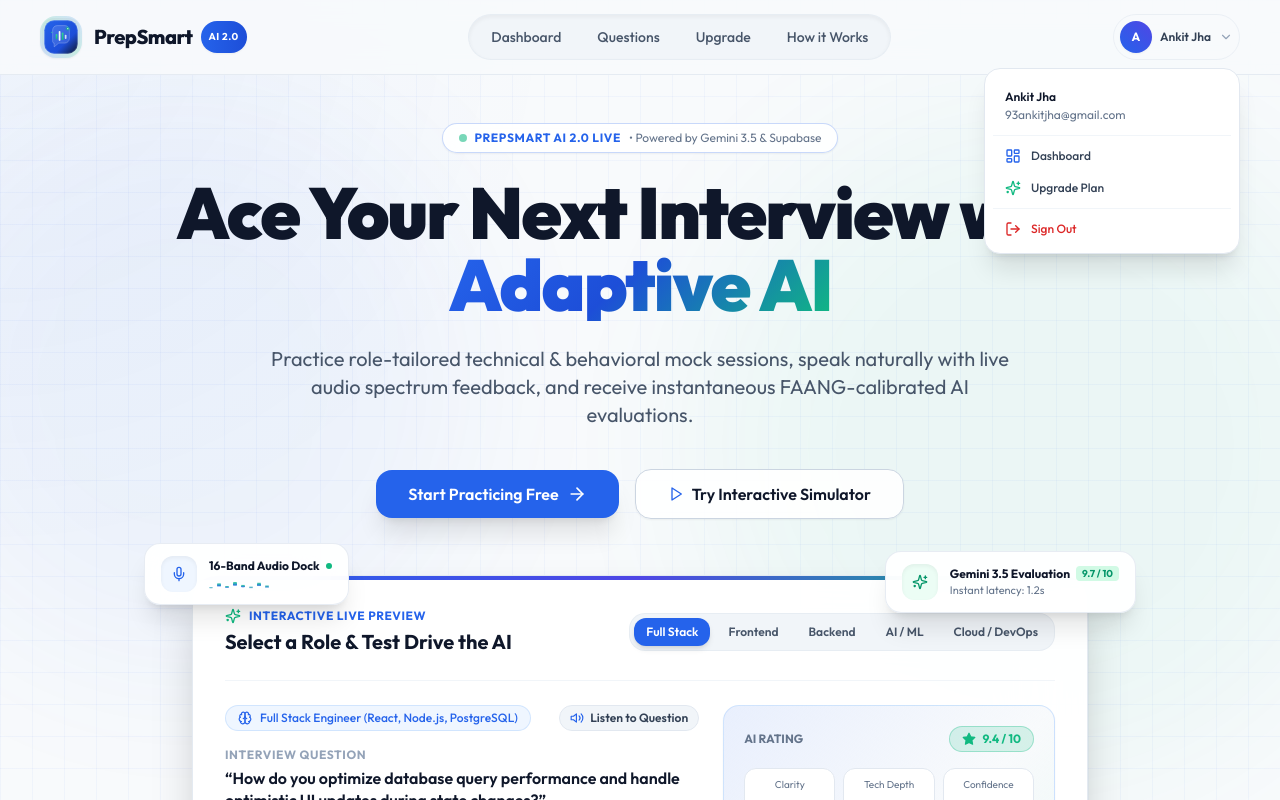
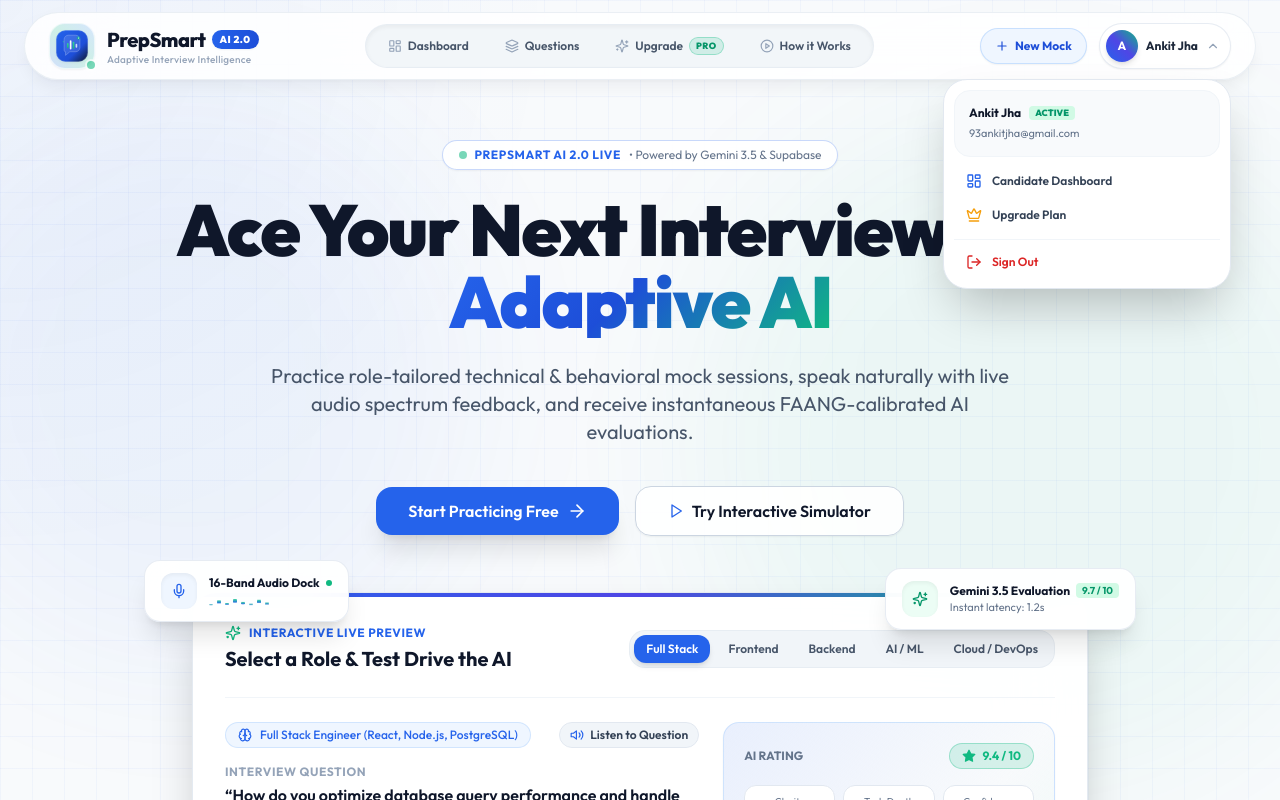
Before and after one commit to ankitjha93/PrepSmart-AI-2.0, a Next.js app: page / in a window 1280 px wide. Both pictures are taken after a click on the button "User profile menu". Shown: the top 800 px of the page. Built offline with nearby package versions, Linux system fonts and the light colour scheme.

Commit message:
feat: enhance navbar with floating glass island design, micro-icons, quick action button, and mobile drawer

```diff
--- a/app/dashboard/_components/Header.jsx
+++ b/app/dashboard/_components/Header.jsx
@@ -1,26 +1,58 @@
-"use client"
-import Image from 'next/image'
-import Link from 'next/link'
-import { usePathname } from 'next/navigation'
-import React, { useRef, useState, useEffect } from 'react'
-import gsap from 'gsap'
-import { useGSAP } from '@gsap/react'
-import { useAuth } from '@/context/AuthContext'
-import { LogOut, User, Sparkles, ChevronDown, LayoutDashboard } from 'lucide-react'
+"use client";
+
+import Image from 'next/image';
+import Link from 'next/link';
+import { usePathname } from 'next/navigation';
+import React, { useRef, useState, useEffect } from 'react';
+import gsap from 'gsap';
+import { useGSAP } from '@gsap/react';
+import { useAuth } from '@/context/AuthContext';
+import {
+  LogOut,
+  Sparkles,
+  ChevronDown,
+  LayoutDashboard,
+  Layers,
+  PlayCircle,
+  Menu,
+  X,
+  ArrowRight,
+  Plus,
+  ShieldCheck,
+  CheckCircle2,
+  Crown
+} from 'lucide-react';
+import { Button } from '@/components/ui/button';
 
 function Header() {
   const path = usePathname();
   const headerRef = useRef(null);
-    const { user, signOut, loading } = useAuth();
+  const { user, signOut } = useAuth();
   const [dropdownOpen, setDropdownOpen] = useState(false);
+  const [mobileMenuOpen, setMobileMenuOpen] = useState(false);
+  const [isScrolled, setIsScrolled] = useState(false);
   const dropdownRef = useRef(null);
 
+  // Animate Header entry on mount
   useGSAP(() => {
     const tl = gsap.timeline({ defaults: { ease: "power3.out" } });
-        tl.from(".nav-logo", { y: -25, opacity: 0, duration: 0.7 })
-          .from(".nav-item", { y: -20, opacity: 0, stagger: 0.08, duration: 0.5 }, "-=0.4")
-          .from(".nav-user", { scale: 0.8, opacity: 0, duration: 0.5 }, "-=0.3");
+    tl.from(".nav-brand", { y: -20, opacity: 0, duration: 0.6 })
+      .from(".nav-pill-item", { y: -15, opacity: 0, stagger: 0.06, duration: 0.5 }, "-=0.3")
+      .from(".nav-action", { scale: 0.85, opacity: 0, duration: 0.5 }, "-=0.2");
   }, { scope: headerRef });
+
+  // Scroll detection to adjust glassmorphism intensity
+  useEffect(() => {
+    const handleScroll = () => {
+      if (window.scrollY > 20) {
+        setIsScrolled(true);
+      } else {
+        setIsScrolled(false);
+      }
+    };
+    window.addEventListener('scroll', handleScroll);
+    return () => window.removeEventListener('scroll', handleScroll);
+  }, []);
 
   // Close dropdown on outside click
   useEffect(() => {
@@ -33,52 +65,97 @@ function Header() {
     return () => document.removeEventListener('mousedown', handleClickOutside);
   }, []);
 
+  // Close mobile menu on route change
+  useEffect(() => {
+    setMobileMenuOpen(false);
+  }, [path]);
+
   const userInitial = user?.fullName?.[0] || user?.email?.[0]?.toUpperCase() || 'U';
 
+  const navLinks = [
+    { name: 'Dashboard', href: '/dashboard', icon: LayoutDashboard },
+    { name: 'Questions', href: '/dashboard/questions', icon: Layers },
+    { name: 'Upgrade', href: '/dashboard/upgrade', icon: Sparkles, badge: 'PRO' },
+    { name: 'How it Works', href: '/#how-it-works', icon: PlayCircle }
+  ];
+
   return (
-        <header ref={headerRef} className='sticky top-0 z-50 backdrop-blur-md bg-[#F8FAFC]/90 dark:bg-[#0F172A]/90 border-b border-slate-200/80 dark:border-slate-800/80 transition-all'>
-            <div className='flex p-3.5 px-6 md:px-10 items-center justify-between max-w-7xl mx-auto'>
-                {/* Brand Logo & Title */}
-                <Link href="/" className='nav-logo flex items-center gap-3 group cursor-pointer'>
-                    <div className='p-0.5 rounded-2xl bg-gradient-to-tr from-blue-600/20 via-emerald-500/20 to-blue-500/20 group-hover:scale-105 transition-all duration-300 shadow-sm'>
+    <header
+      ref={headerRef}
+      className={`sticky top-0 z-50 w-full px-3 sm:px-6 transition-all duration-300 ${
+        isScrolled ? 'pt-2 pb-2' : 'pt-3 pb-3'
+      }`}
+    >
+      <div
+        className={`max-w-7xl mx-auto rounded-2xl md:rounded-full backdrop-blur-2xl transition-all duration-300 border px-4 sm:px-6 py-2.5 flex items-center justify-between ${
+          isScrolled
+            ? 'bg-white/95 dark:bg-[#0F172A]/95 border-slate-200/90 dark:border-slate-800 shadow-xl shadow-blue-500/5'
+            : 'bg-white/85 dark:bg-[#0F172A]/85 border-slate-200/70 dark:border-slate-800/80 shadow-lg shadow-slate-900/5'
+        }`}
+      >
+        {/* =================================================================== */}
+        {/* BRAND LOGO & SYSTEM STATUS                                         */}
+        {/* =================================================================== */}
+        <Link href="/" className="nav-brand flex items-center gap-3 group cursor-pointer shrink-0">
+          <div className="relative">
+            <div className="p-1 rounded-2xl bg-gradient-to-tr from-blue-600/20 via-emerald-500/20 to-blue-500/20 group-hover:scale-105 transition-all duration-300 shadow-sm border border-white/60 dark:border-slate-700">
               <Image
-                            src={'/logo.svg'}
-                            width={38}
-                            height={38}
-                            alt='PrepSmart AI Logo'
+                src="/logo.svg"
+                width={36}
+                height={36}
+                alt="PrepSmart AI Logo"
                 priority
-                            className='rounded-xl shadow-inner'
+                className="rounded-xl drop-shadow-sm"
               />
             </div>
-                    <span className='font-extrabold text-xl tracking-tight text-[#0F172A] dark:text-white flex items-center gap-2'>
+            {/* Pulsing online status indicator */}
+            <span className="absolute -bottom-0.5 -right-0.5 w-3 h-3 bg-emerald-500 border-2 border-white dark:border-slate-900 rounded-full animate-pulse" />
+          </div>
+
+          <div className="flex flex-col">
+            <div className="flex items-center gap-1.5">
+              <span className="font-extrabold text-xl tracking-tight text-[#0F172A] dark:text-white">
                 PrepSmart
-                        <span className='text-[10px] font-bold uppercase tracking-wider text-white bg-gradient-to-r from-[#2563EB] to-[#1D4ED8] px-2 py-0.5 rounded-full shadow-sm'>
+              </span>
+              <span className="text-[10px] font-black uppercase tracking-wider text-white bg-gradient-to-r from-[#2563EB] to-[#1D4ED8] px-2 py-0.5 rounded-full shadow-sm">
                 AI 2.0
               </span>
+            </div>
+            <span className="text-[10px] font-medium text-slate-400 dark:text-slate-500 hidden sm:block tracking-wide -mt-0.5">
+              Adaptive Interview Intelligence
             </span>
+          </div>
         </Link>
 
-                {/* Navigation Links with animated indicators */}
-                <nav>
-                    <ul className='hidden md:flex items-center gap-1 bg-slate-100/90 dark:bg-slate-800/70 p-1.5 rounded-full border border-slate-200/60 dark:border-slate-700/60 shadow-inner'>
-                        {[
-                            { name: 'Dashboard', href: '/dashboard' },
-                            { name: 'Questions', href: '/dashboard/questions' },
-                            { name: 'Upgrade', href: '/dashboard/upgrade' },
-                            { name: 'How it Works', href: '/#how-it-works' }
-                        ].map((item) => {
+        {/* =================================================================== */}
+        {/* CENTER NAVIGATION PILL (Desktop)                                  */}
+        {/* =================================================================== */}
+        <nav className="hidden lg:flex items-center">
+          <ul className="flex items-center gap-1 bg-slate-100/90 dark:bg-slate-800/80 p-1.5 rounded-full border border-slate-200/60 dark:border-slate-700/60 shadow-inner">
+            {navLinks.map((item) => {
               const isActive = path === item.href;
+              const Icon = item.icon;
               return (
-                                <li key={item.name} className='nav-item'>
+                <li key={item.name} className="nav-pill-item">
                   <Link
                     href={item.href}
-                                        className={`relative px-4 py-1.5 rounded-full text-sm font-medium transition-all duration-300 block ${
+                    className={`relative px-4 py-1.5 rounded-full text-xs font-semibold transition-all duration-200 flex items-center gap-1.5 ${
                       isActive
-                                                ? 'text-white bg-[#2563EB] shadow-sm'
-                                                : 'text-slate-600 dark:text-slate-300 hover:text-[#2563EB] hover:bg-white/70 dark:hover:bg-slate-700/60'
+                        ? 'text-white bg-[#2563EB] shadow-md shadow-blue-500/25'
+                        : 'text-slate-600 dark:text-slate-300 hover:text-[#2563EB] hover:bg-white/80 dark:hover:bg-slate-700/70'
                     }`}
                   >
-                                        {item.name}
+                    <Icon className={`w-3.5 h-3.5 ${isActive ? 'text-white' : 'text-slate-400'}`} />
+                    <span>{item.name}</span>
+                    {item.badge && (
+                      <span className={`text-[9px] font-black px-1.5 py-0.2 rounded-full uppercase tracking-wider ${
+                        isActive
+                          ? 'bg-white text-blue-600'
+                          : 'bg-emerald-500/15 text-emerald-600 dark:text-emerald-400 border border-emerald-500/30'
+                      }`}>
+                        {item.badge}
+                      </span>
+                    )}
                   </Link>
                 </li>
               );
@@ -86,90 +163,206 @@ function Header() {
           </ul>
         </nav>
 
-                {/* User Profile & Action with Supabase Auth */}
-                <div className='nav-user flex items-center gap-3' ref={dropdownRef}>
+        {/* =================================================================== */}
+        {/* RIGHT ACTION BUTTONS & USER PROFILE                                 */}
+        {/* =================================================================== */}
+        <div className="nav-action flex items-center gap-2.5" ref={dropdownRef}>
           {user ? (
+            <div className="flex items-center gap-2 sm:gap-3">
+              {/* Quick "+ New Mock" shortcut */}
+              <Link href="/dashboard" className="hidden sm:inline-flex">
+                <Button
+                  size="sm"
+                  className="rounded-full px-3.5 py-1.5 text-xs font-bold bg-blue-50 hover:bg-blue-100 text-blue-700 dark:bg-blue-950/60 dark:text-blue-300 dark:hover:bg-blue-900/60 border border-blue-200/80 dark:border-blue-800 shadow-sm transition flex items-center gap-1.5"
+                >
+                  <Plus className="w-3.5 h-3.5" />
+                  <span>New Mock</span>
+                </Button>
+              </Link>
+
+              {/* User Avatar & Dropdown Trigger */}
               <div className="relative">
                 <button
                   onClick={() => setDropdownOpen(!dropdownOpen)}
-                                className="flex items-center gap-2 p-1.5 rounded-full hover:bg-slate-100 dark:hover:bg-slate-800 transition border border-slate-200/60 dark:border-slate-700/60"
+                  className="flex items-center gap-2 p-1.5 pr-2.5 rounded-full hover:bg-slate-100 dark:hover:bg-slate-800 transition border border-slate-200/80 dark:border-slate-700/80 shadow-sm bg-white dark:bg-slate-900 group"
                   aria-label="User profile menu"
                 >
-                                <div className="w-8 h-8 rounded-full bg-gradient-to-tr from-blue-600 to-indigo-600 text-white font-bold flex items-center justify-center text-xs shadow-sm">
+                  <div className="w-8 h-8 rounded-full bg-gradient-to-tr from-blue-600 via-indigo-600 to-emerald-500 text-white font-bold flex items-center justify-center text-xs shadow-md group-hover:scale-105 transition-transform">
                     {userInitial}
                   </div>
-                                <span className="hidden sm:inline text-xs font-semibold text-slate-700 dark:text-slate-200 max-w-[120px] truncate">
+                  <span className="hidden md:inline text-xs font-bold text-slate-800 dark:text-slate-200 max-w-[110px] truncate">
                     {user.fullName || user.email}
                   </span>
-                                <ChevronDown className="w-3.5 h-3.5 text-slate-400" />
+                  <ChevronDown className={`w-3.5 h-3.5 text-slate-400 transition-transform duration-200 ${dropdownOpen ? 'rotate-180' : ''}`} />
                 </button>
 
-                            {/* Dropdown Menu */}
+                {/* Dropdown Menu Modal */}
                 {dropdownOpen && (
-                                <div className="absolute right-0 mt-2 w-64 bg-white dark:bg-slate-900 border border-slate-200 dark:border-slate-800 rounded-2xl shadow-xl p-2 z-50 animate-in fade-in slide-in-from-top-2 duration-150">
-                                    <div className="p-3 border-b border-slate-100 dark:border-slate-800">
-                                        <p className="text-xs font-semibold text-slate-900 dark:text-white truncate">
+                  <div className="absolute right-0 mt-2.5 w-72 bg-white dark:bg-slate-900 border border-slate-200 dark:border-slate-800 rounded-3xl shadow-2xl p-2.5 z-50 animate-in fade-in slide-in-from-top-2 duration-150">
+                    <div className="p-3.5 bg-slate-50 dark:bg-slate-800/60 rounded-2xl border border-slate-100 dark:border-slate-800/80 mb-1">
+                      <div className="flex items-center gap-2 mb-1">
+                        <span className="text-xs font-bold text-slate-900 dark:text-white truncate">
                           {user.fullName || 'Candidate'}
-                                        </p>
-                                        <p className="text-xs text-slate-500 truncate mt-0.5">
+                        </span>
+                        <span className="text-[9px] font-black uppercase px-1.5 py-0.2 bg-emerald-100 dark:bg-emerald-950 text-emerald-600 rounded">
+                          Active
+                        </span>
+                      </div>
+                      <p className="text-[11px] text-slate-500 truncate">
                         {user.email}
                       </p>
                     </div>
 
-                                    <div className="py-1">
+                    <div className="py-1 space-y-0.5">
                       <Link
                         href="/dashboard"
                         onClick={() => setDropdownOpen(false)}
-                                            className="flex items-center gap-2.5 px-3 py-2 text-xs font-medium text-slate-700 dark:text-slate-200 hover:bg-slate-50 dark:hover:bg-slate-800 rounded-xl transition"
+                        className="flex items-center gap-2.5 px-3 py-2 text-xs font-semibold text-slate-700 dark:text-slate-200 hover:bg-slate-50 dark:hover:bg-slate-800 rounded-xl transition"
                       >
                         <LayoutDashboard className="w-4 h-4 text-blue-600" />
-                                            Dashboard
+                        <span>Candidate Dashboard</span>
                       </Link>
                       <Link
                         href="/dashboard/upgrade"
                         onClick={() => setDropdownOpen(false)}
-                                            className="flex items-center gap-2.5 px-3 py-2 text-xs font-medium text-slate-700 dark:text-slate-200 hover:bg-slate-50 dark:hover:bg-slate-800 rounded-xl transition"
+                        className="flex items-center gap-2.5 px-3 py-2 text-xs font-semibold text-slate-700 dark:text-slate-200 hover:bg-slate-50 dark:hover:bg-slate-800 rounded-xl transition"
                       >
-                                            <Sparkles className="w-4 h-4 text-emerald-500" />
-                                            Upgrade Plan
+                        <Crown className="w-4 h-4 text-amber-500" />
+                        <span>Upgrade Plan</span>
                       </Link>
                     </div>
 
-                                    <div className="pt-1 border-t border-slate-100 dark:border-slate-800">
+                    <div className="pt-1.5 border-t border-slate-100 dark:border-slate-800 mt-1">
                       <button
                         onClick={() => {
                           setDropdownOpen(false);
                           signOut();
                         }}
-                                            className="w-full flex items-center gap-2.5 px-3 py-2 text-xs font-medium text-red-600 hover:bg-red-50 dark:hover:bg-red-950/30 rounded-xl transition"
+                        className="w-full flex items-center gap-2.5 px-3 py-2 text-xs font-semibold text-red-600 hover:bg-red-50 dark:hover:bg-red-950/30 rounded-xl transition"
                       >
                         <LogOut className="w-4 h-4" />
-                                            Sign Out
+                        <span>Sign Out</span>
                       </button>
                     </div>
                   </div>
                 )}
               </div>
+            </div>
           ) : (
             <div className="flex items-center gap-2">
               <Link
                 href="/sign-in"
-                                className="px-4 py-2 text-xs font-semibold text-slate-700 hover:text-blue-600 dark:text-slate-200 transition"
+                className="px-3.5 py-2 text-xs font-bold text-slate-700 hover:text-blue-600 dark:text-slate-200 transition"
               >
                 Sign In
               </Link>
+              <Link href="/sign-up">
+                <Button
+                  size="sm"
+                  className="px-4 py-2 text-xs font-bold text-white bg-blue-600 hover:bg-blue-700 rounded-full shadow-md shadow-blue-500/20 hover:scale-105 transition-all flex items-center gap-1.5"
+                >
+                  <span>Get Started Free</span>
+                  <ArrowRight className="w-3.5 h-3.5" />
+                </Button>
+              </Link>
+            </div>
+          )}
+
+          {/* Mobile Menu Hamburger Toggle Button */}
+          <button
+            onClick={() => setMobileMenuOpen(!mobileMenuOpen)}
+            className="lg:hidden p-2 rounded-xl text-slate-600 hover:text-slate-900 dark:text-slate-300 dark:hover:text-white hover:bg-slate-100 dark:hover:bg-slate-800 transition"
+            aria-label="Toggle mobile menu"
+          >
+            {mobileMenuOpen ? <X className="w-5 h-5" /> : <Menu className="w-5 h-5" />}
+          </button>
+        </div>
+      </div>
+
+      {/* =================================================================== */}
+      {/* MOBILE DRAWER MENU                                                  */}
+      {/* =================================================================== */}
+      {mobileMenuOpen && (
+        <div className="lg:hidden mt-2 p-4 bg-white/95 dark:bg-slate-900/95 backdrop-blur-2xl border border-slate-200 dark:border-slate-800 rounded-3xl shadow-2xl animate-in fade-in slide-in-from-top-2 duration-200">
+          <ul className="space-y-1 pb-3 border-b border-slate-100 dark:border-slate-800">
+            {navLinks.map((item) => {
+              const isActive = path === item.href;
+              const Icon = item.icon;
+              return (
+                <li key={item.name}>
                   <Link
-                                href="/sign-up"
-                                className="px-4 py-2 text-xs font-semibold text-white bg-blue-600 hover:bg-blue-700 rounded-full shadow-sm transition"
+                    href={item.href}
+                    onClick={() => setMobileMenuOpen(false)}
+                    className={`flex items-center justify-between p-3 rounded-2xl text-xs font-bold transition ${
+                      isActive
+                        ? 'bg-blue-600 text-white shadow-md'
+                        : 'text-slate-700 dark:text-slate-300 hover:bg-slate-50 dark:hover:bg-slate-800'
+                    }`}
                   >
+                    <div className="flex items-center gap-3">
+                      <Icon className="w-4 h-4" />
+                      <span>{item.name}</span>
+                    </div>
+                    {item.badge && (
+                      <span className={`text-[10px] font-black px-2 py-0.5 rounded-full ${
+                        isActive ? 'bg-white text-blue-600' : 'bg-emerald-100 text-emerald-700'
+                      }`}>
+                        {item.badge}
+                      </span>
+                    )}
+                  </Link>
+                </li>
+              );
+            })}
+          </ul>
+
+          <div className="pt-3">
+            {user ? (
+              <div className="flex items-center justify-between gap-3">
+                <div className="flex items-center gap-2.5 truncate">
+                  <div className="w-8 h-8 rounded-full bg-blue-600 text-white font-bold flex items-center justify-center text-xs shrink-0">
+                    {userInitial}
+                  </div>
+                  <div className="truncate">
+                    <p className="text-xs font-bold text-slate-900 dark:text-white truncate">
+                      {user.fullName || user.email}
+                    </p>
+                    <p className="text-[10px] text-slate-500 truncate">
+                      {user.email}
+                    </p>
+                  </div>
+                </div>
+                <Button
+                  size="sm"
+                  variant="ghost"
+                  onClick={() => {
+                    setMobileMenuOpen(false);
+                    signOut();
+                  }}
+                  className="text-xs text-red-600 hover:bg-red-50 hover:text-red-700 font-bold"
+                >
+                  <LogOut className="w-4 h-4" />
+                </Button>
+              </div>
+            ) : (
+              <div className="grid grid-cols-2 gap-2">
+                <Link href="/sign-in" onClick={() => setMobileMenuOpen(false)}>
+                  <Button variant="outline" className="w-full text-xs font-bold rounded-xl">
+                    Sign In
+                  </Button>
+                </Link>
+                <Link href="/sign-up" onClick={() => setMobileMenuOpen(false)}>
+                  <Button className="w-full text-xs font-bold rounded-xl bg-blue-600 hover:bg-blue-700 text-white">
                     Get Started
+                  </Button>
                 </Link>
               </div>
             )}
           </div>
         </div>
+      )}
     </header>
-    )
+  );
 }
 
-export default Header
+export default Header;
```
Lines whose indentation alone changed are shown as unchanged.
